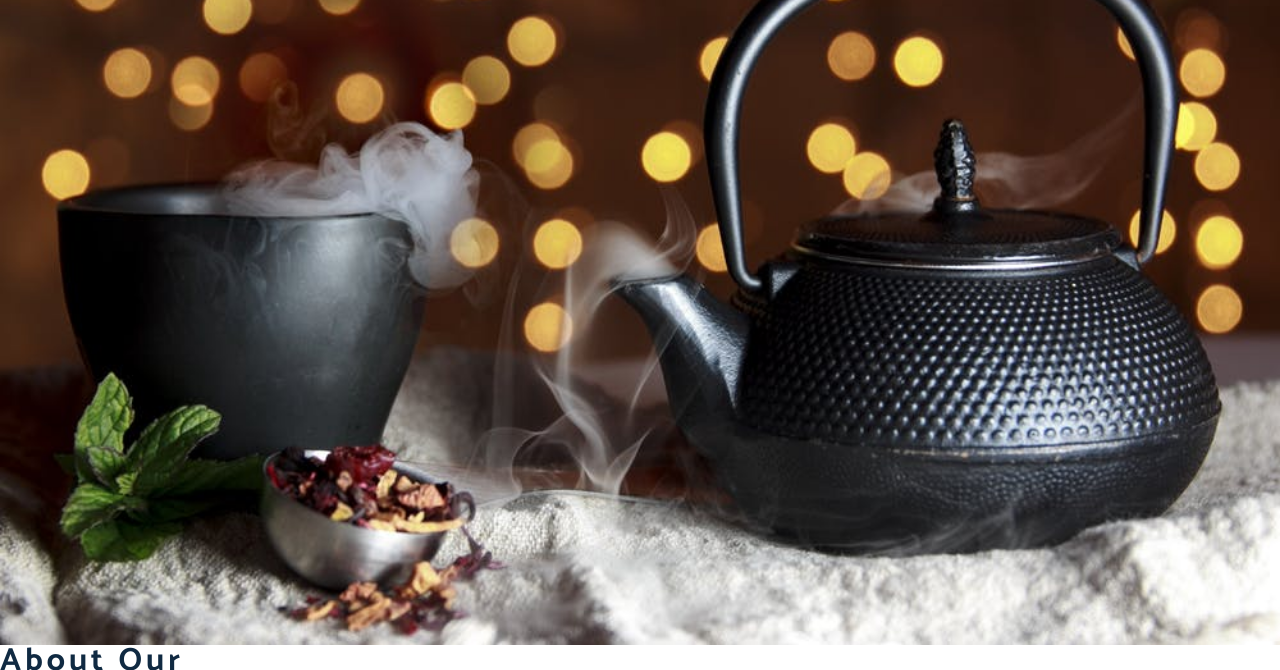
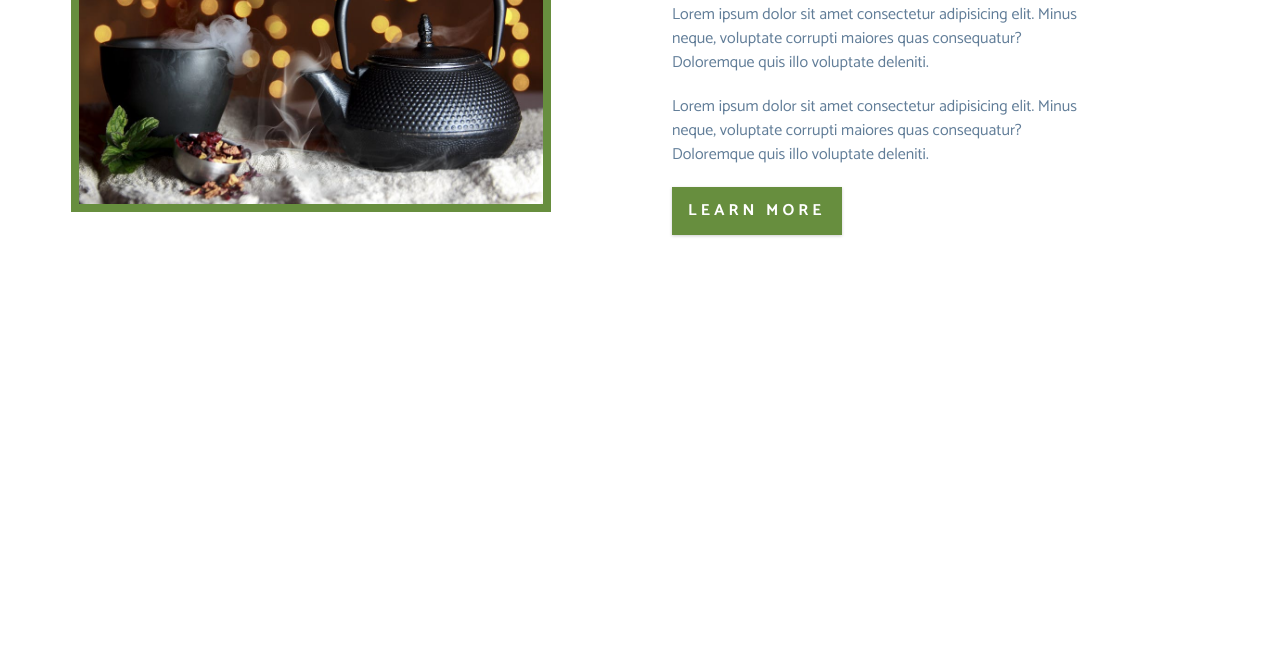
Before and after one commit to mggzmn/tea_station_project, a plain HTML site: page index.html in a window 1280 px wide. Shown: the part 1253-1923 px from the top of the page. After the commit the page ends 1584 px from the top, so only its background shows below. Drawn offline with Linux system fonts and the light colour scheme; a web font is replaced by a local one.

Commit message:
about css

```diff
--- a/css/styles.css
+++ b/css/styles.css
@@ -1,4 +1,16 @@
+/*
+===============
+Fonts
+===============
+*/
 @import url("https://fonts.googleapis.com/css?family=Catamaran:400,700|Grand+Hotel");
+
+/*
+===============
+Variables
+===============
+*/
+
 :root {
   --clr-primary: #678e3e;
   --clr-primary-light: #beed8c;
@@ -8,7 +20,7 @@
   --clr-white: #fff;
   --ff-primary: "Catamaran", sans-serif;
   --ff-secondary: "Grand Hotel", cursive;
-  --transition: all 0.3 linear;
+  --transition: all 0.3s linear;
   --spacing: 0.25rem;
   --radius: 0.5rem;
 }
@@ -78,35 +90,8 @@ p {
     line-height: 1;
   }
 }
-.clearfix::after,
-.clearfix::before {
-  content: "";
-  clear: both;
-  display: table;
-}
-.header {
-  min-height: 100vh;
-  background: linear-gradient(rgba(0, 0, 0, 0.6), rgba(0, 0, 0, 0.6)), url("../images/main-bcg.jpeg") center/cover no-repeat fixed;
-  position: relative;
-  overflow-x: hidden;
-}
-.banner {
-  text-align: center;
-  position: absolute;
-  top: 50%;
-  left: 50%;
-  transform: translate(-50%, -50%);
-}
-.banner h2 {
-  font-family: var(--ff-secondary);
-  color: var(--clr-primary);
-}
-.banner h1 {
-  text-transform: uppercase;
-  color: var(--clr-white);
-  margin-top: 1.25rem;
-  margin-bottom: 2rem;
-}
+/* more global css */
+
 .btn {
   text-transform: uppercase;
   background: var(--clr-primary);
@@ -125,21 +110,88 @@ p {
   color: var(--clr-primary);
   background: var(--clr-primary-light);
 }
+.clearfix::after,
+.clearfix::before {
+  content: "";
+  clear: both;
+  display: table;
+}
+.section-title h3 {
+  font-family: var(--ff-secondary);
+  color: var(--clr-primary);
+}
+.section-title {
+  margin-bottom: 2rem;
+}
+.section-center {
+  padding: 4rem 0;
+  width: 85vw;
+  margin: 0 auto;
+  max-width: 1170px;
+}
+@media screen and (min-width: 992px) {
+  .section-center {
+    width: 95vw;
+    padding: 4rem 1rem;
+  }
+}
+
+/*
+===============
+Header
+===============
+*/
+.header {
+  min-height: 100vh;
+  background: linear-gradient(rgba(0, 0, 0, 0.6), rgba(0, 0, 0, 0.6)),
+    url("../images/main-bcg.jpeg") center/cover no-repeat fixed;
+  position: relative;
+  /* animation */
+  overflow-x: hidden;
+}
+.banner {
+  text-align: center;
+  position: absolute;
+  top: 50%;
+  left: 50%;
+  transform: translate(-50%, -50%);
+}
+.banner h2 {
+  font-family: var(--ff-secondary);
+  color: var(--clr-primary);
+  /* animation */
+}
+.banner h1 {
+  text-transform: uppercase;
+  color: var(--clr-white);
+  margin-top: 1.25rem;
+  margin-bottom: 2rem;
+  /* animation */
+}
 .banner-btn {
   outline: 0.125rem solid var(--clr-primary);
   outline-offset: 0.25rem;
   font-size: 1.25rem;
   padding: 1rem 1.75rem;
 }
+/* content divider */
 .content-divider {
   height: 0.5rem;
-  background: linear-gradient(to left, var(--clr-primary), #e9b949, var(--clr-primary));
+  background: linear-gradient(
+    to left,
+    var(--clr-primary),
+    #e9b949,
+    var(--clr-primary)
+  );
 }
+/*
+===============
+Skills
+===============
+*/
 
 .skills {
   background: var(--clr-grey-10);
-  /*  display: flex;
-  flex-wrap: wrap; */
 }
 .skill {
   padding: 2.5rem 0;
@@ -155,7 +207,7 @@ p {
 }
 .skill-text {
   color: var(--clr-grey-5);
-  min-width: 17rem;
+  max-width: 17rem;
   margin: 0 auto;
 }
 .skill:hover {
@@ -176,3 +228,39 @@ p {
     width: 25%;
   }
 }
+/*
+===============
+About
+===============
+*/
+.about-img,
+.about-info {
+  padding: 2rem 0;
+}
+.about-picture-container {
+  background: var(--clr-primary);
+  border: 0.5rem solid var(--clr-primary);
+  max-width: 30rem;
+  overflow: hidden;
+}
+.about-picture {
+  transition: var(--transition);
+}
+.about-picture-container:hover .about-picture {
+  opacity: 0.5;
+  transform: scale(1.2);
+}
+.about-text {
+  max-width: 26rem;
+  color: var(--clr-grey-5);
+}
+@media screen and (min-width: 992px) {
+  .about-img,
+  .about-info {
+    float: left;
+    width: 50%;
+  }
+  .about-info {
+    padding-left: 2rem;
+  }
+}
```
